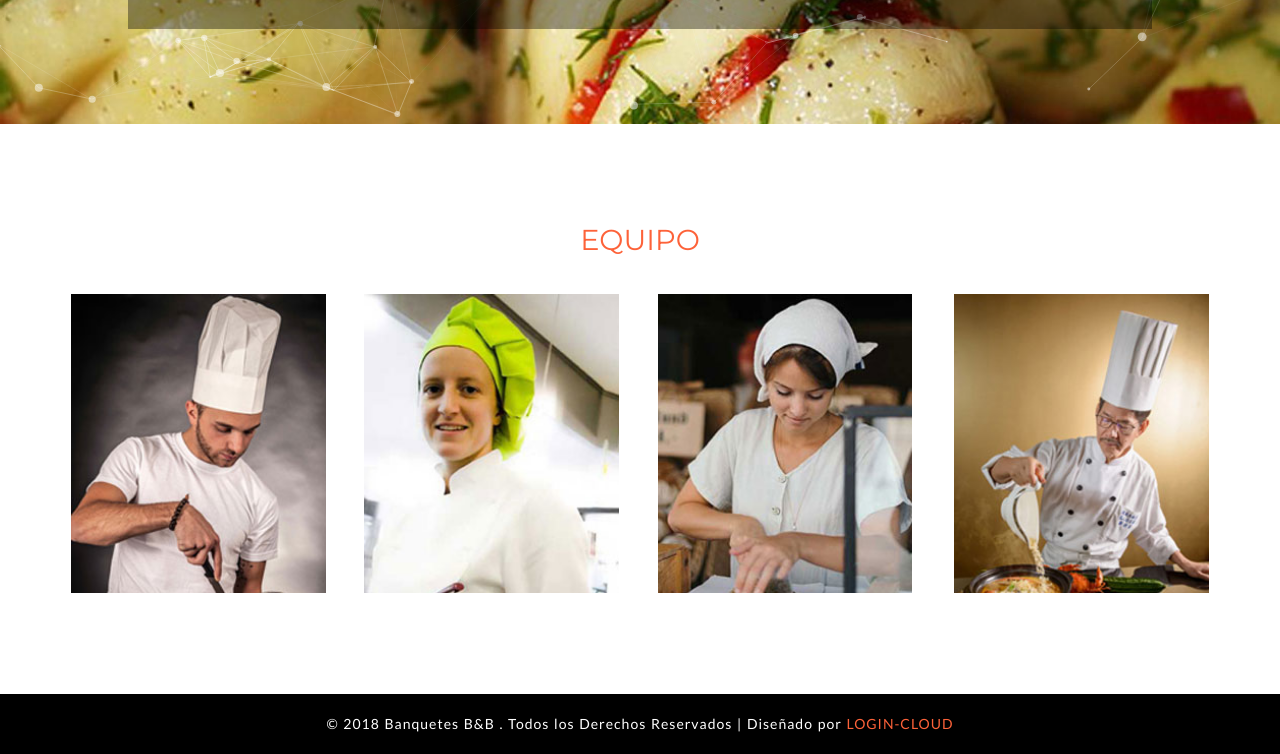
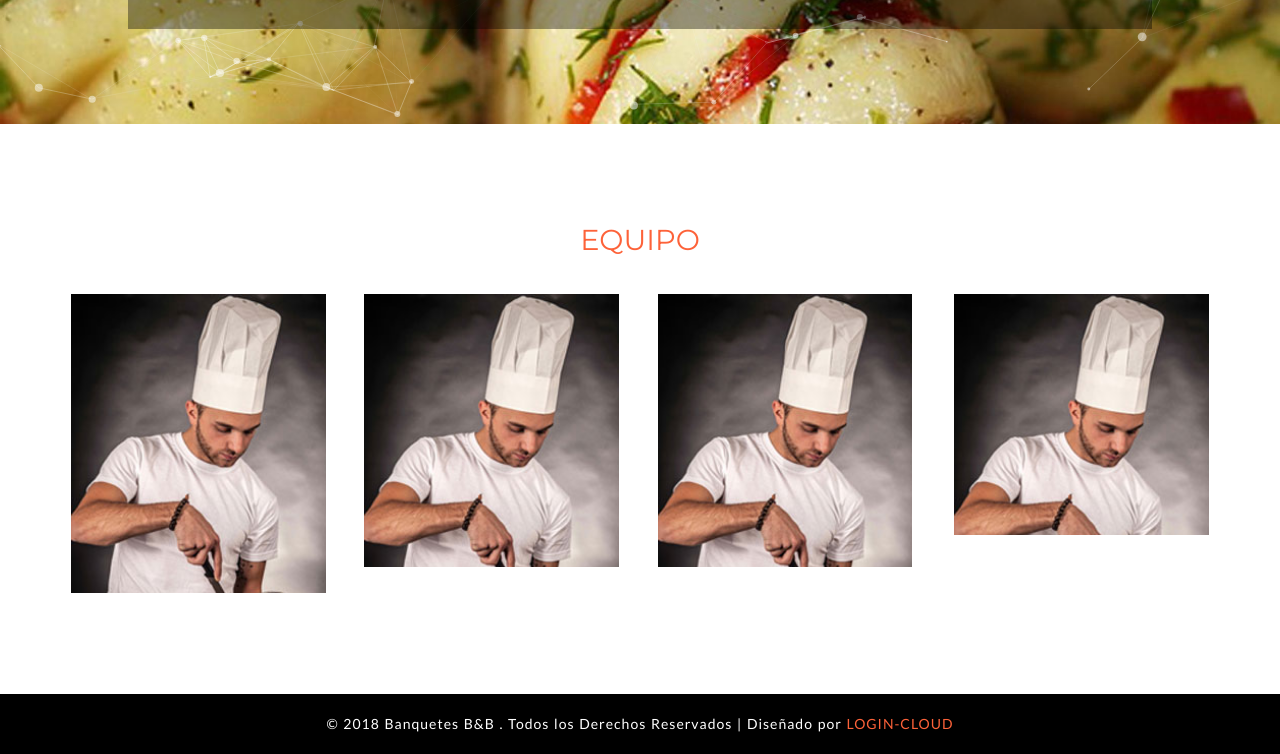
Before and after one commit to Miguel-Villeda-R/BANQUETES-B-B, a plain HTML site: page about.html in a window 1280 px wide. Shown: the part 1156-1910 px from the top of the page. Drawn offline with Linux system fonts and the light colour scheme.

Commit message:
modify the about

```diff
--- a/about.html
+++ b/about.html
@@ -178,7 +178,7 @@ Smartphone Compatible web template, free webdesigns for Nokia, Samsung, LG, Sony
 			<h3 class="tittle-w3">Equipo</h3>
 			<div class="team-row">
 				<div class="col-md-3 team-grids wow fadeInUp animated" data-wow-delay=".5s">
-					<h5>Thom<span>son</span></h5>
+					<h5>Julio <span>Cesar</span></h5>
 					<p>Lorem ipsum dolor sit amet, consectetur adipi est eligendi scing elit consectetur</p>
 					<div class="social-bnr-agileits about-agile">
 						<ul>
@@ -193,8 +193,8 @@ Smartphone Compatible web template, free webdesigns for Nokia, Samsung, LG, Sony
 					</div>
 				</div>
 				<div class="col-md-3 team-grids team-mdl wow fadeInUp animated" data-wow-delay=".5s">
-					<h5>Mary <span>Doe</span></h5>
-					<p>Consectetur adipi lorem ipsum dolor sit amet, est eligendi scing elit consectetur.</p>
+					<h5>Horacio <span>Cardenas</span></h5>
+					<p>Consectetur adipi lorem ipsum .</p>
 					<div class="social-bnr-agileits about-agile">
 						<ul>
 							<li><a href="#"><i class="fa fa-facebook" aria-hidden="true"></i></a></li>
@@ -204,12 +204,12 @@ Smartphone Compatible web template, free webdesigns for Nokia, Samsung, LG, Sony
 						</ul>
 					</div>
 					<div class="team-img">
-						<img src="images/t2.jpg" alt="">
+						<img src="images/t1.jpg" alt="">
 					</div>
 				</div>
 				<div class="col-md-3 team-grids team-mdl1 wow fadeInUp animated" data-wow-delay=".5s">
-					<h5>Victo<span>ria</span></h5>
-					<p>Lorem ipsum dolor sit amet, consectetur adipi est eligendi scing elit consectetur.</p>
+					<h5>Miguel <span>Villeda</span></h5>
+					<p>Lorem ipsum dolor sit amet,.</p>
 					<div class="social-bnr-agileits about-agile">
 						<ul>
 							<li><a href="#"><i class="fa fa-facebook" aria-hidden="true"></i></a></li>
@@ -219,12 +219,12 @@ Smartphone Compatible web template, free webdesigns for Nokia, Samsung, LG, Sony
 						</ul>
 					</div>
 					<div class="team-img">
-						<img src="images/t3.jpg" alt="">
+						<img src="images/t1.jpg" alt="">
 					</div>
 				</div>
 				<div class="col-md-3 team-grids wow fadeInUp animated" data-wow-delay=".5s">
-					<h5>Patrick <span>Pool</span></h5>
-					<p>Eligendi scing elit lorem ipsum dolor sit amet, consectetur dolore magnam aliquam</p>
+					<h5>Otro <span>Mas</span></h5>
+					<p>Eligendi scing elit lorem ipsum dolor sit amet, </p>
 					<div class="social-bnr-agileits about-agile">
 						<ul>
 							<li><a href="#"><i class="fa fa-facebook" aria-hidden="true"></i></a></li>
@@ -234,7 +234,7 @@ Smartphone Compatible web template, free webdesigns for Nokia, Samsung, LG, Sony
 						</ul>
 					</div>
 					<div class="team-img">
-						<img src="images/t4.jpg" alt="">
+						<img src="images/t1.jpg" alt="">
 					</div>
 				</div>
 				<div class="clearfix"> </div>
```
